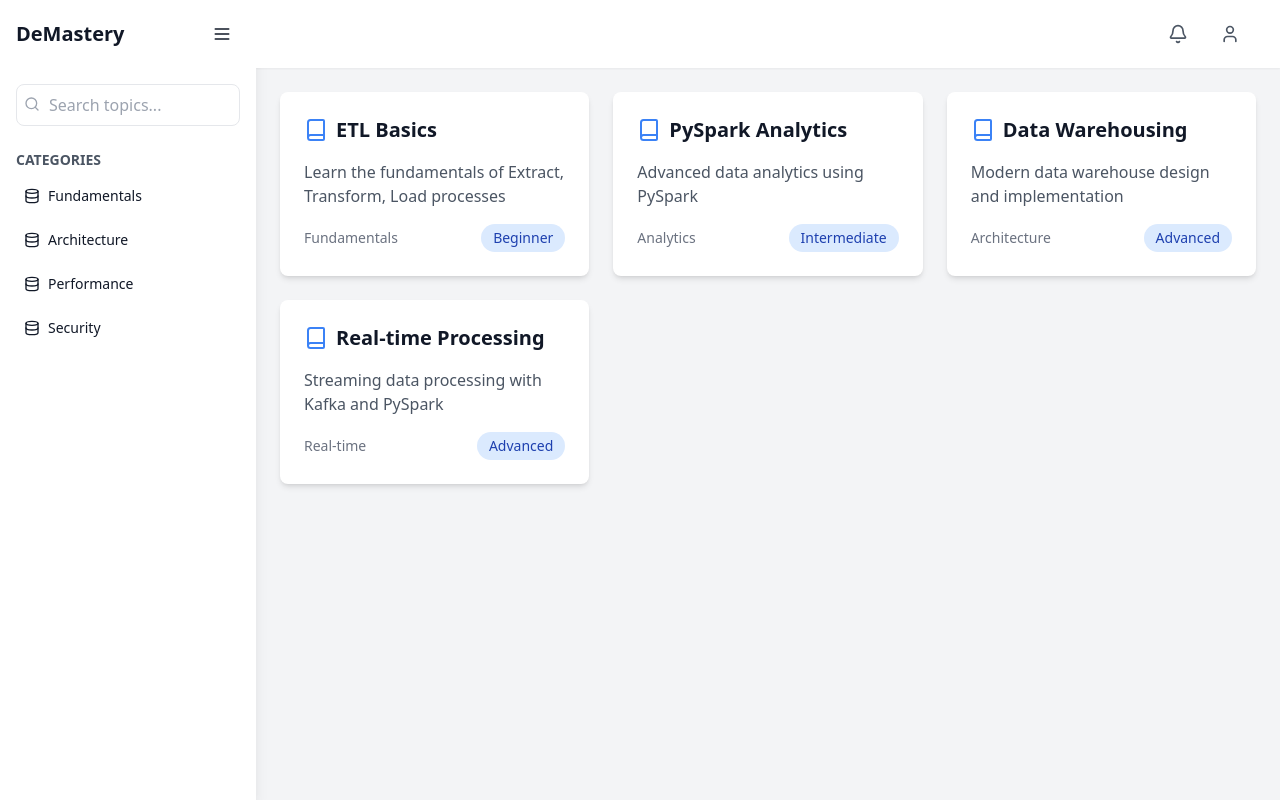
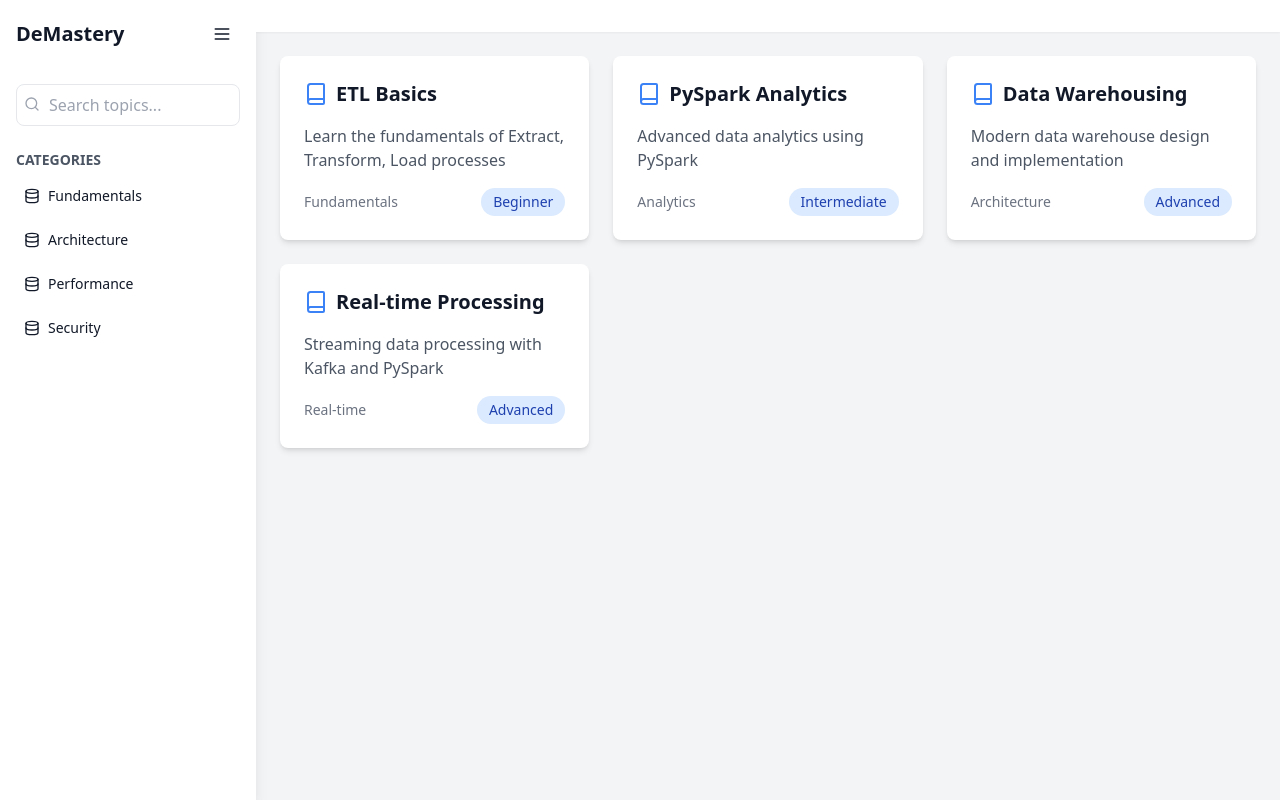
Before and after one commit to simeon2941/data-eng-learning, a React (Vite) app: page / in a window 1280 px wide. Built offline with nearby package versions, Linux system fonts and the light colour scheme.

Commit message:
clean up header

```diff
--- a/src/components/layout/Header.jsx
+++ b/src/components/layout/Header.jsx
@@ -1,5 +1,5 @@
 import React from 'react';
-import { Bell, User } from 'lucide-react';
+// import { Bell, User } from 'lucide-react';
 import { useTopics } from '../../context/TopicContext';
 
 const Header = () => {
@@ -23,14 +23,15 @@ const Header = () => {
               </>
             )}
           </div>
-          <div className="flex items-center space-x-4">
+          {/* Remove the Bell and User icons */}
+          {/* <div className="flex items-center space-x-4">
             <button className="p-2 hover:bg-gray-100 rounded-full">
               <Bell size={20} className="text-gray-600" />
             </button>
             <button className="p-2 hover:bg-gray-100 rounded-full">
               <User size={20} className="text-gray-600" />
             </button>
-          </div>
+          </div> */}
         </div>
       </div>
     </header>
```
